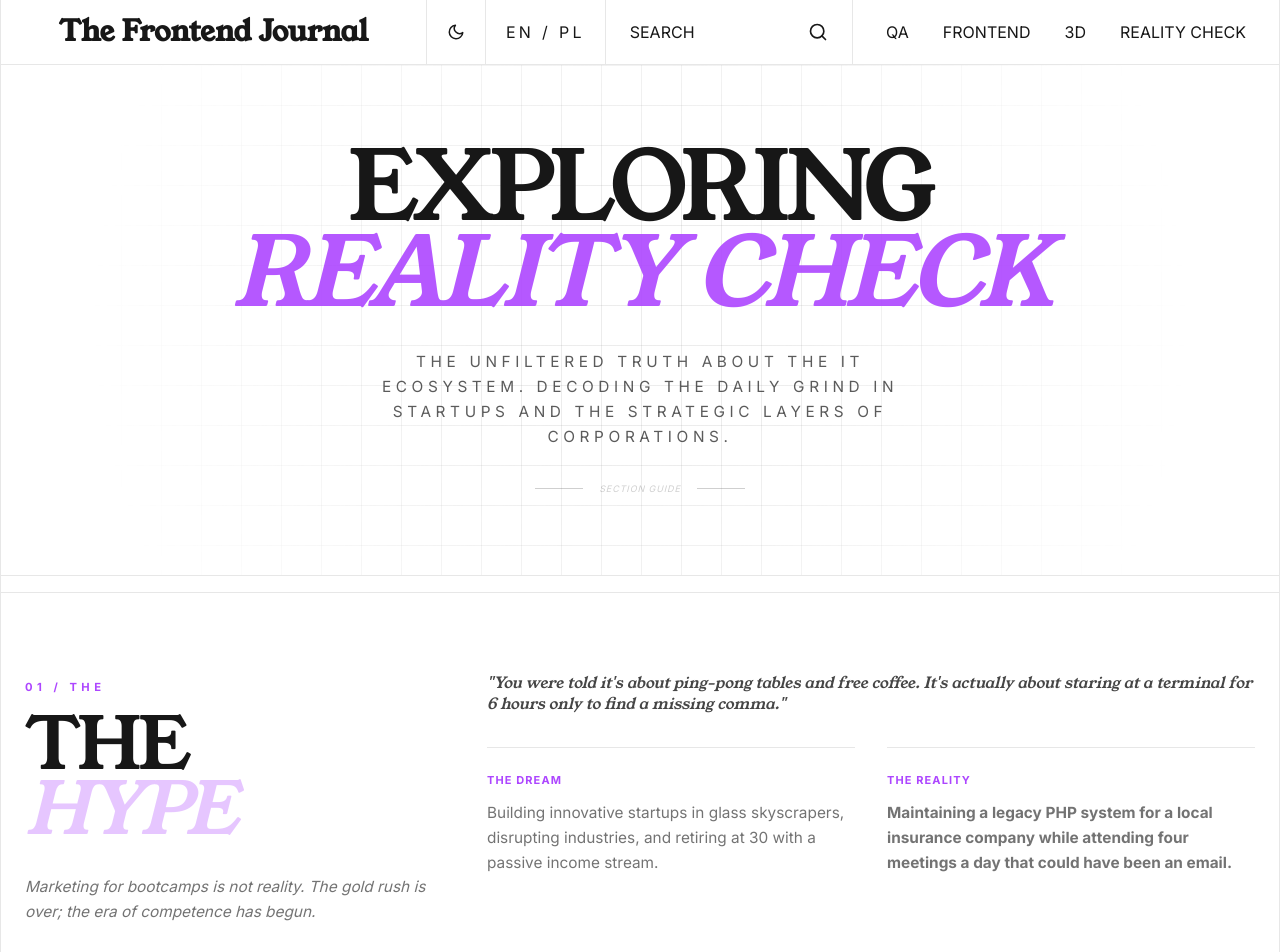
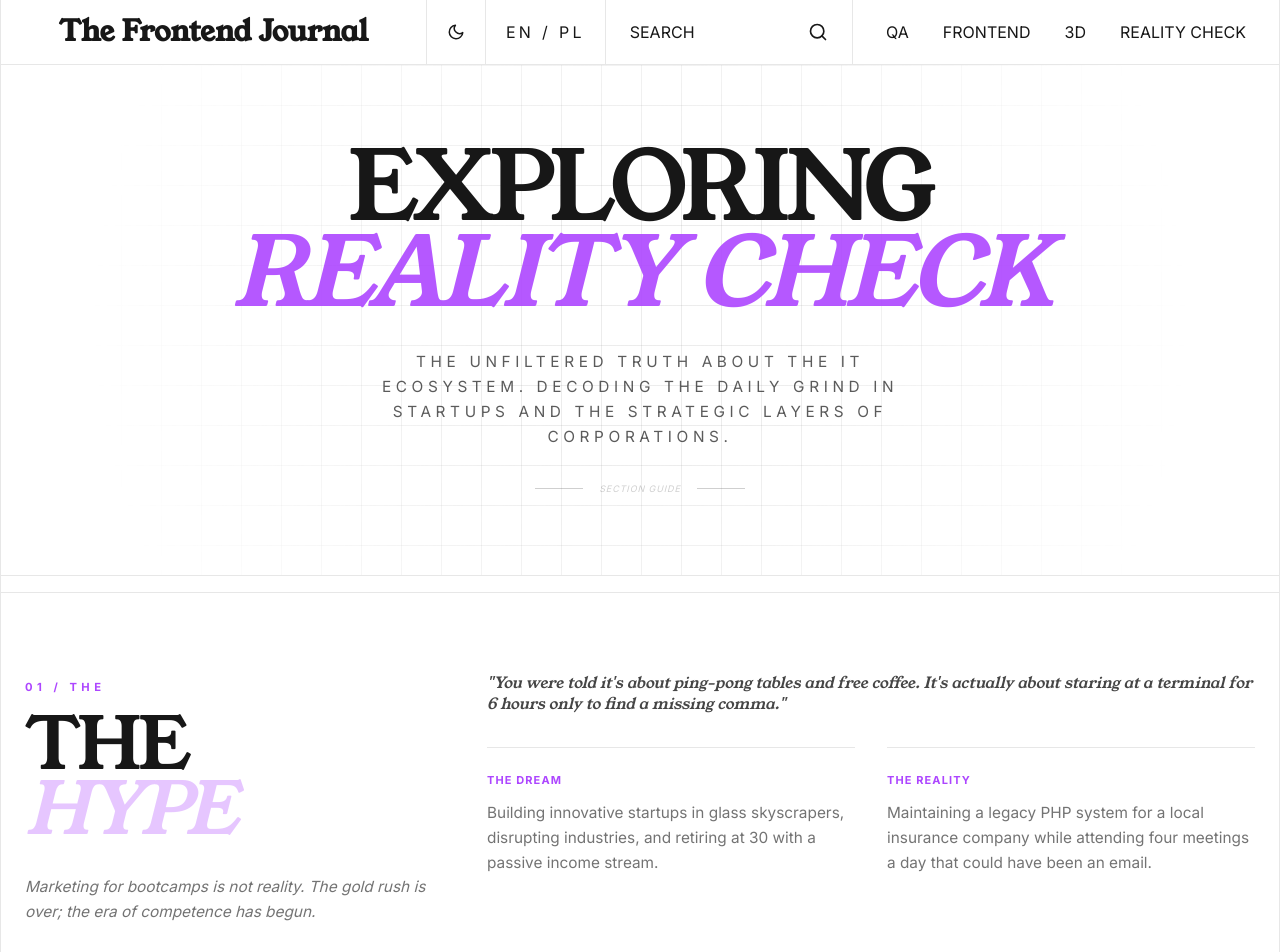
Before and after one commit to highimexy/it-shit, a Next.js app in the folder frontend/: page /en/reality-check in a window 1280 px wide. Shown: the top 952 px of the page. Built offline with nearby package versions, Linux system fonts and the light colour scheme.

Commit message:
fix(i18n): simplify markup for hype reality description in Reality Check page

```diff
--- a/frontend/app/[locale]/reality-check/page.tsx
+++ b/frontend/app/[locale]/reality-check/page.tsx
@@ -59,9 +59,7 @@ export default function RealityCheckPage() {
                     >
                       {t('hype.reality.title')}
                     </h4>
-                    <p className="text-sm leading-relaxed font-bold opacity-60">
-                      {t('hype.reality.desc')}
-                    </p>
+                    <p className="text-sm leading-relaxed opacity-60">{t('hype.reality.desc')}</p>
                   </div>
                 </div>
               </div>
```
